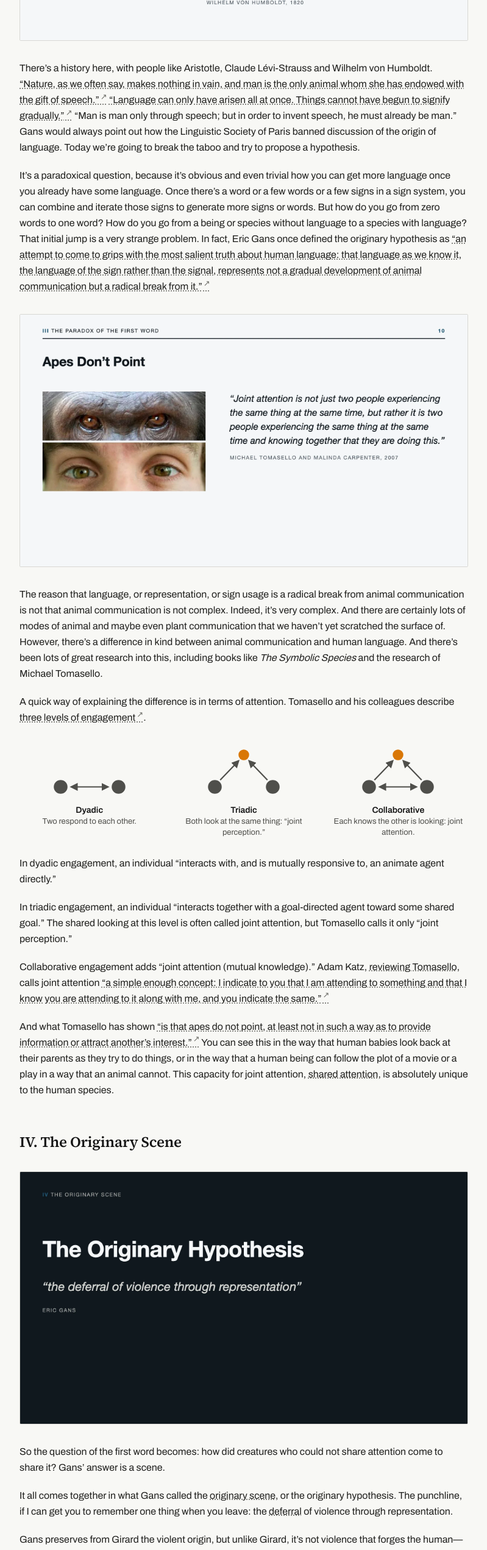
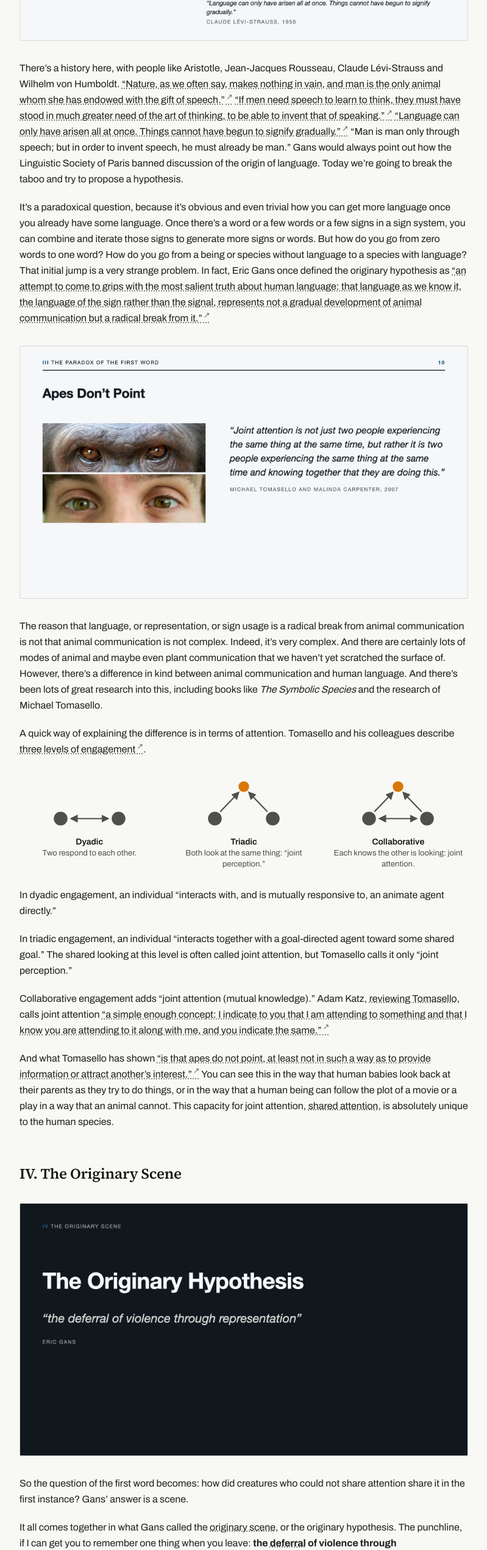
Before and after one commit to zackabaker/center-search-center, a Next.js app: page /intro-center-study-zack-baker in a window 1280 px wide. Shown: the part 5740-8282 px from the top of the page at 61% size, without its empty margins (240-1039 px from the left). Built offline with nearby package versions, Linux system fonts and the light colour scheme; no server answers.

Commit message:
Intro talk: Rousseau's paradox added to section III and slide 11; punchline in bold; bridge reworded
Co-Authored-By: Claude Fable 5.2 <noreply@anthropic.com>

```diff
--- a/src/app/intro-center-study-zack-baker/page.tsx
+++ b/src/app/intro-center-study-zack-baker/page.tsx
@@ -34,7 +34,9 @@ export const metadata: Metadata = {
 // events "about twenty years apart". Two sentences were added by the owner
 // the same day: the bridge that opens section IV, and the Gans quotation
 // after "something like love"; and, on 2026-11-21, Aristotle's line on speech
-// (Politics 1253a, Jowett) at the head of the quotations in section III; and
+// (Politics 1253a, Jowett) at the head of the quotations in section III, and
+// after it Rousseau's (Discourse on Inequality, Part I, Cole); the bridge
+// now ends "share it in the first instance?"; the punchline in IV is bold; and
 // the end of section I's first paragraph and the start of its second were
 // reworded by the owner (the originary hypothesis, "the foundation of
 // Center Study", in place of generative anthropology). Long paragraphs may be split; the
@@ -368,8 +370,8 @@ export default function IntroPage() {
       </P>
       <Slide n={11} alt="Société de Linguistique de Paris, statutes of 1866, Article 2" />
       <P>
-        There&rsquo;s a history here, with people like Aristotle, Claude
-        Lévi-Strauss and Wilhelm von Humboldt.{' '}
+        There&rsquo;s a history here, with people like Aristotle, Jean-Jacques
+        Rousseau, Claude Lévi-Strauss and Wilhelm von Humboldt.{' '}
         <a
           href="https://en.wikisource.org/wiki/The_Politics_(translated_by_Jowett)/Book_1"
           target="_blank"
@@ -379,6 +381,18 @@ export default function IntroPage() {
         >
           &ldquo;Nature, as we often say, makes nothing in vain, and man is the
           only animal whom she has endowed with the gift of speech.&rdquo;
+          <sup className="ml-0.5 text-[11px] text-gray-400 dark:text-gray-500" aria-hidden>&#8599;</sup>
+        </a>{' '}
+        <a
+          href="https://en.wikisource.org/wiki/Discourse_on_the_Origin_of_Inequality_Among_Men/Part_I"
+          target="_blank"
+          rel="noopener noreferrer"
+          className="underline decoration-dotted decoration-gray-400 dark:decoration-gray-600 underline-offset-2 hover:decoration-solid hover:decoration-gray-700 dark:hover:decoration-gray-400 transition-colors"
+          title="Rousseau, Discourse on the Origin of Inequality (1755), Part I, translated by G. D. H. Cole"
+        >
+          &ldquo;If men need speech to learn to think, they must have stood in
+          much greater need of the art of thinking, to be able to invent that
+          of speaking.&rdquo;
           <sup className="ml-0.5 text-[11px] text-gray-400 dark:text-gray-500" aria-hidden>&#8599;</sup>
         </a>{' '}
         <Q slug="clr-628" q="arisen all at once">&ldquo;Language can only have arisen all at
@@ -465,16 +479,19 @@ export default function IntroPage() {
       <Slide n={13} alt="The originary hypothesis" />
       <P>
         So the question of the first word becomes: how did creatures who
-        could not share attention come to share it? Gans&rsquo; answer is a
-        scene.
+        could not share attention share it in the first instance?
+        Gans&rsquo; answer is a scene.
       </P>
       <P>
         It all comes together in what Gans called the{' '}
         <TermLink href="/concepts/originary-scene" defKey="g:originary-hypothesis" className={TERM_CLASS} title="Concept: the originary scene">originary scene</TermLink>
         , or the originary hypothesis. The punchline, if I can get you to
-        remember one thing when you leave: the{' '}
-        <TermLink href="/concepts/deferral" defKey="c:deferral" className={TERM_CLASS} title="Concept: deferral">deferral</TermLink>
-        {' '}of violence through representation.
+        remember one thing when you leave:{' '}
+        <strong>
+          the{' '}
+          <TermLink href="/concepts/deferral" defKey="c:deferral" className={TERM_CLASS} title="Concept: deferral">deferral</TermLink>
+          {' '}of violence through representation.
+        </strong>
       </P>
       <P>
         Gans preserves from Girard the violent origin, but unlike Girard,
```
Also changed, not shown: public/avalon/slide-11.webp.
